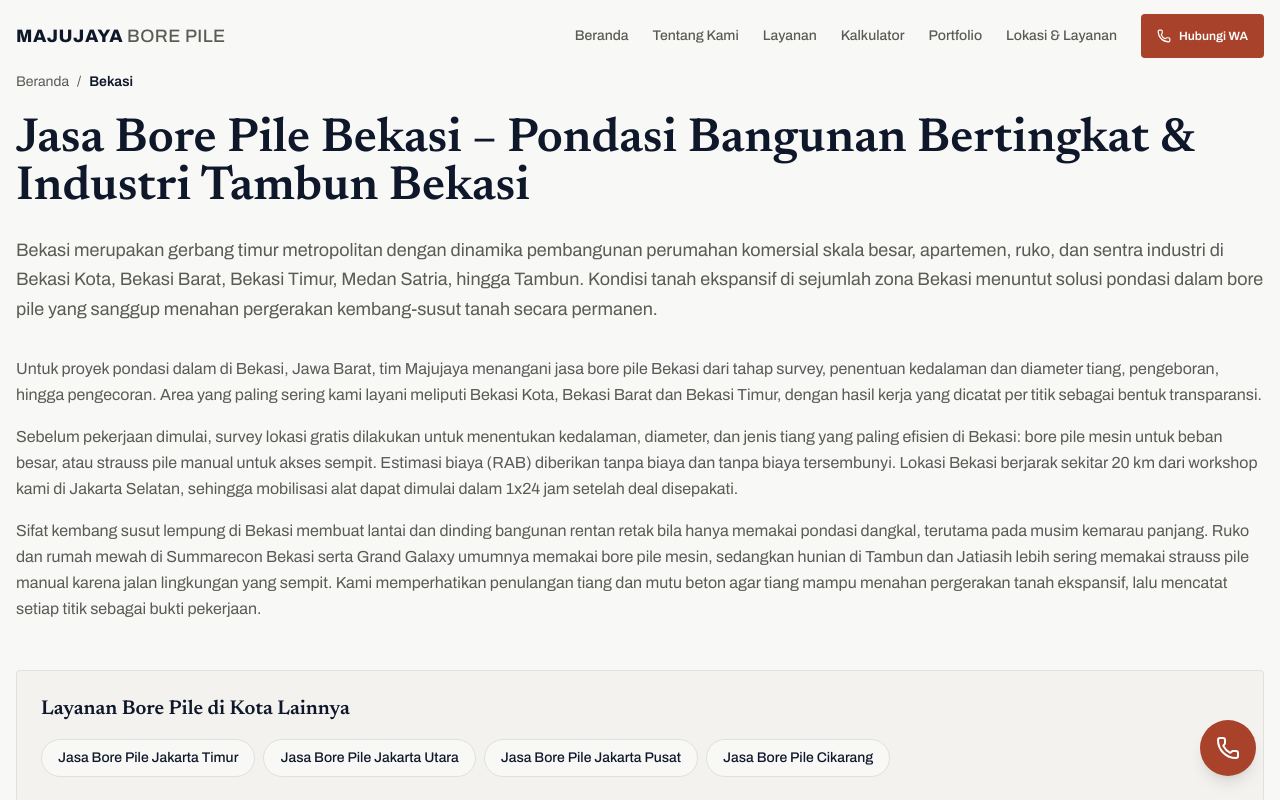
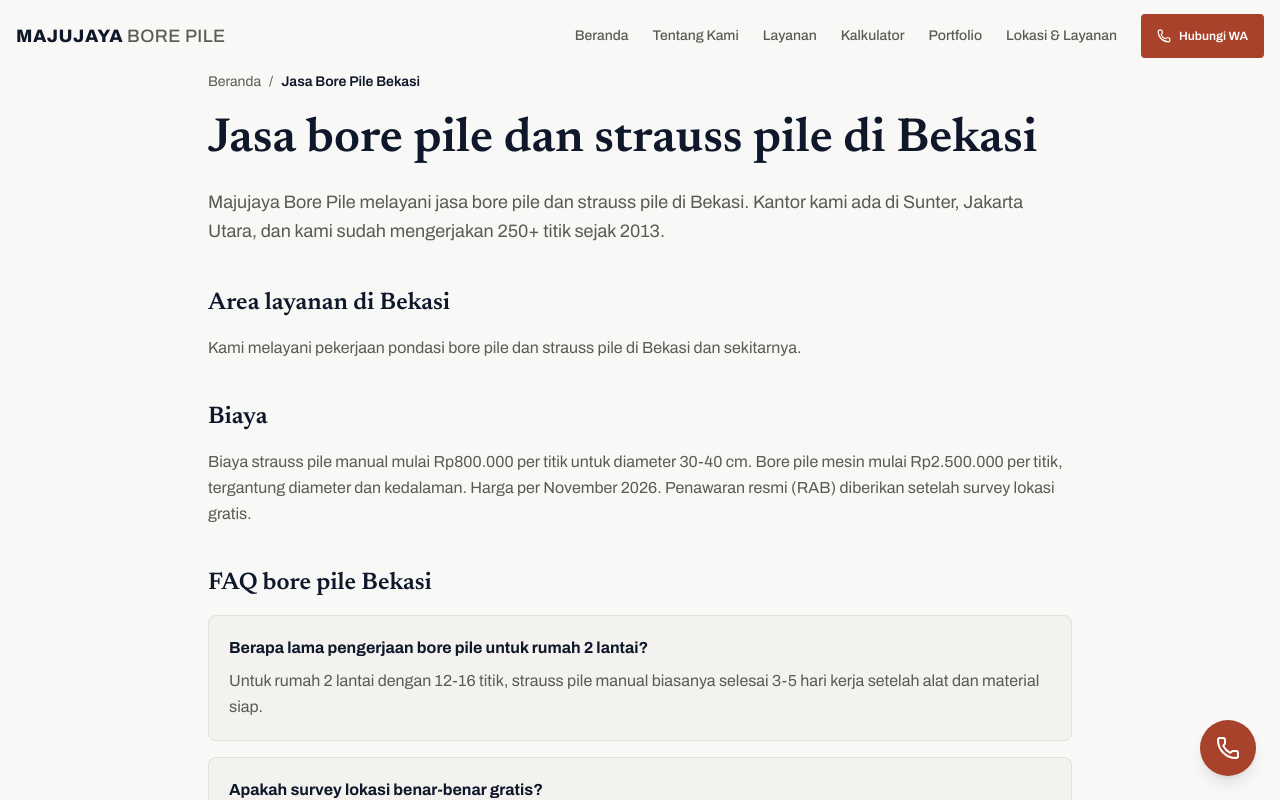
Before and after one commit to mjdevf/borepile-landing, a React (Vite) app: page /location/bekasi/ in a window 1280 px wide. Shown: the top 800 px of the page. Built offline with nearby package versions, Linux system fonts and the light colour scheme.

Commit message:
seo(T4): ringkas 11 halaman wilayah lain

```diff
--- a/scripts/prerender.js
+++ b/scripts/prerender.js
@@ -102,6 +102,13 @@ function renderStructuredLocationBody(loc, page) {
     )
     .join("");
 
+  const areaHtml = page.area
+    ? `<section style="margin-top:36px;">
+      <h2 style="font-size:22px;margin-bottom:12px;color:#17171A;">${esc(page.area.heading)}</h2>
+      <p style="line-height:1.75;color:#5B5A55;">${esc(page.area.text)}</p>
+    </section>`
+    : "";
+
   const districtsHtml = page.districts
     ? `<section style="margin-top:36px;">
       <h2 style="font-size:22px;margin-bottom:12px;color:#17171A;">${esc(page.districts.heading)}</h2>
@@ -188,6 +195,7 @@ function renderStructuredLocationBody(loc, page) {
 
     <h1 style="font-size:32px;line-height:1.3;margin-bottom:16px;color:#17171A;">${esc(page.h1)}</h1>
     ${introHtml}
+    ${areaHtml}
     ${districtsHtml}
     ${methodHtml}
     ${surveyHtml}
--- a/src/components/sections/StructuredLocationPage.jsx
+++ b/src/components/sections/StructuredLocationPage.jsx
@@ -74,6 +74,13 @@ const StructuredLocationPage = ({ location, content }) => {
               <p key={index}>{paragraph}</p>
             ))}
           </div>
+
+          {content.area && (
+            <section className="mb-10">
+              <h2 className="mb-4 text-2xl font-bold text-primary">{content.area.heading}</h2>
+              <p className="leading-relaxed text-secondary">{content.area.text}</p>
+            </section>
+          )}
 
           {content.districts && (
             <section className="mb-10">
--- a/src/data/locationContent.js
+++ b/src/data/locationContent.js
@@ -253,6 +253,50 @@ export const LOCATION_CONTENT = {
   }),
 };
 
+const THIN_REGIONS = [
+  "Bogor",
+  "Depok",
+  "Tangerang",
+  "Bekasi",
+  "Karawang",
+  "Cikarang",
+  "Purwakarta",
+  "Serang",
+  "Cilegon",
+  "Subang",
+  "Cianjur",
+];
+
+function thinPage(city) {
+  const rukoPhrase = city === "Purwakarta" ? "rumah, ruko" : "rumah dan ruko";
+  return {
+    thin: true,
+    title: `Jasa Bore Pile ${city} | Survey Gratis | Majujaya`,
+    metaDesc: `Jasa bore pile dan strauss pile di ${city} untuk ${rukoPhrase}. Survey lokasi gratis, estimasi biaya jelas, penawaran resmi setelah survey. Chat WA sekarang.`,
+    h1: `Jasa bore pile dan strauss pile di ${city}`,
+    intro: [
+      `Majujaya Bore Pile melayani jasa bore pile dan strauss pile di ${city}. Kantor kami ada di Sunter, Jakarta Utara, dan kami sudah mengerjakan 250+ titik sejak 2013.`,
+    ],
+    area: {
+      heading: `Area layanan di ${city}`,
+      text: `Kami melayani pekerjaan pondasi bore pile dan strauss pile di ${city} dan sekitarnya.`,
+    },
+    method: null,
+    survey: null,
+    price: { heading: "Biaya", text: PRICE_TEXT },
+    projects: null,
+    faq: FAQ,
+    faqHeading: `FAQ bore pile ${city}`,
+    cta: {
+      text: `Kirim lokasi proyek di ${city} lewat WhatsApp 0815-1481-1120.`,
+      button: "Chat WhatsApp Sekarang",
+      url: waUrl(city),
+    },
+  };
+}
+
 export function getLocationPageContent(slug) {
-  return LOCATION_CONTENT[slug] || null;
+  if (LOCATION_CONTENT[slug]) return LOCATION_CONTENT[slug];
+  const city = THIN_REGIONS.find((name) => name.toLowerCase() === slug);
+  return city ? thinPage(city) : null;
 }
```
